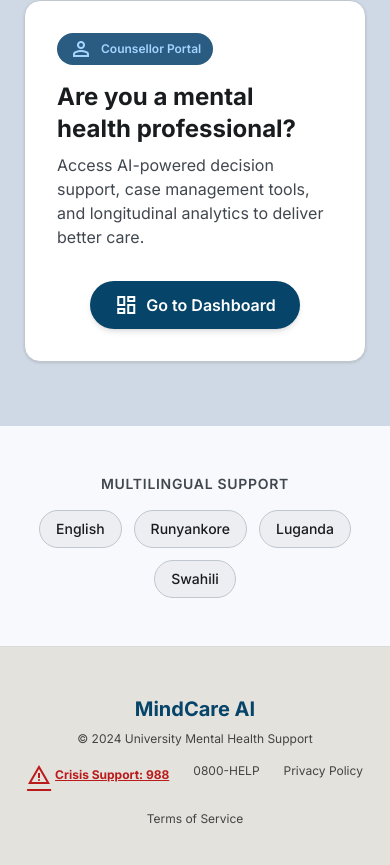
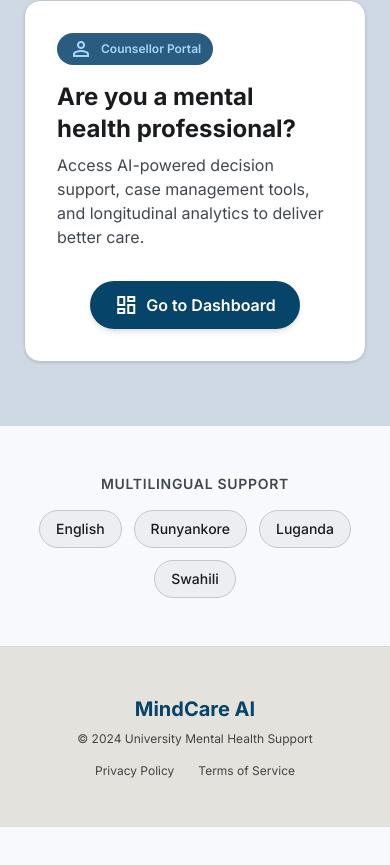
Before and after one commit to K227-arch/Mental-health, a Next.js app in the folder mental health/mindcare-ai/: page / in a window 390 px wide. Shown: the part 2624-3489 px from the top of the page. After the commit the page ends 3451 px from the top, so only its background shows below. Built offline with nearby package versions, Linux system fonts and the light colour scheme.

Commit message:
remove mobile sidebar hamburger from dashboard heading, keep Navbar hamburger only

```diff
--- a/mental health/mindcare-ai/app/components/Footer.tsx
+++ b/mental health/mindcare-ai/app/components/Footer.tsx
@@ -8,16 +8,6 @@ export default function Footer() {
         <span className="text-xs text-on-tertiary-fixed opacity-80">© 2024 University Mental Health Support</span>
       </div>
       <nav className="flex flex-wrap justify-center gap-6 text-xs text-on-tertiary-fixed">
-        <Link
-          href="/crisis"
-          className="underline font-bold text-error flex items-center gap-1 hover:opacity-80 transition-opacity"
-        >
-          <span className="material-symbols-outlined text-[14px]">warning</span>
-          Crisis Support: 988
-        </Link>
-        <Link href="/crisis" className="opacity-80 hover:opacity-100 transition-opacity">
-          0800-HELP
-        </Link>
         <Link href="/privacy" className="opacity-80 hover:opacity-100 transition-opacity">
           Privacy Policy
         </Link>
--- a/mental health/mindcare-ai/app/dashboard/page.tsx
+++ b/mental health/mindcare-ai/app/dashboard/page.tsx
@@ -103,13 +103,6 @@ export default function DashboardPage() {
             {/* Header */}
             <div className="flex flex-col md:flex-row md:items-end justify-between gap-4 mb-6">
               <div className="flex items-center gap-3">
-                <button
-                  className="md:hidden p-1.5 text-on-surface-variant hover:bg-surface-container rounded-lg transition-colors"
-                  onClick={() => setMobileSidebarOpen(true)}
-                  aria-label="Open sidebar"
-                >
-                  <span className="material-symbols-outlined">menu</span>
-                </button>
                 <div>
                   <h1 className="text-3xl font-bold text-on-surface mb-1">Welcome back, {user?.name || "Student"}</h1>
                   <p className="text-on-surface-variant text-sm">Digital Twin Visualization & Longitudinal Insights</p>
```
